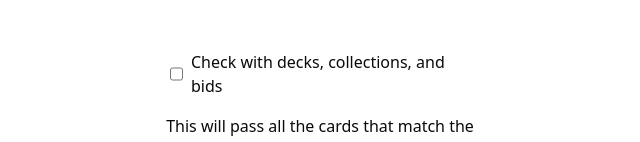
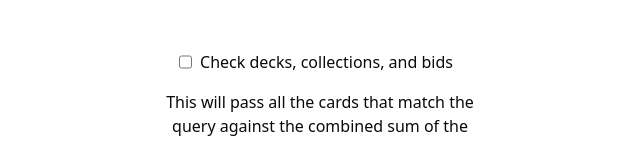
Before and after one commit to Kractero/kee, a SvelteKit app: page / in a window 1280 px wide. Shown: the part 566-708 px from the top of the page, without its empty margins (320-960 px from the left). Built offline with nearby package versions, Linux system fonts and the light colour scheme; no server answers.

Commit message:
Docs rendering

```diff
--- a/src/lib/components/ThemeSwitcher.svelte
+++ b/src/lib/components/ThemeSwitcher.svelte
@@ -1,12 +1,11 @@
 <script lang="ts">
-	import Sun from 'lucide-svelte/icons/sun';
-	import Moon from 'lucide-svelte/icons/moon';
-
-	import { toggleMode } from 'mode-watcher';
-	import { Button } from '$lib/components/ui/button/index.js';
+	import { Button } from '$lib/components/ui/button/index.js'
+	import Moon from 'lucide-svelte/icons/moon'
+	import Sun from 'lucide-svelte/icons/sun'
+	import { toggleMode } from 'mode-watcher'
 </script>
 
-<Button on:click={toggleMode} variant="ghost">
+<Button onclick={toggleMode} variant="ghost">
 	<Sun class="size-6 rotate-0 scale-100 transition-all dark:-rotate-90 dark:scale-0" />
 	<Moon class="absolute size-6 rotate-90 scale-0 transition-all dark:rotate-0 dark:scale-100" />
 	<span class="sr-only">Toggle theme</span>
--- a/src/routes/+page.svelte
+++ b/src/routes/+page.svelte
@@ -165,7 +165,7 @@
 			}}
 			checked={showClient || (ua !== '' && (decks !== '' || collections !== '' || bids !== ''))}
 		/>
-		<label for="clientCards">Check with decks, collections, and bids</label><br />
+		<label for="clientCards">Check decks, collections, and bids</label><br />
 	</div>
 	<p class="w-80 text-center">
 		This will pass all the cards that match the query against the combined sum of the specified
--- a/src/routes/docs/+page.svelte
+++ b/src/routes/docs/+page.svelte
@@ -1,12 +1,12 @@
 <script lang="ts">
 	import Head from '$lib/components/Head.svelte'
-	import SvelteMarkdown from 'svelte-markdown'
 
-	import Docs from './Docs.md?raw'
+	// @ts-expect-error importing docs markdown
+	import Docs from './Docs.md'
 </script>
 
 <Head title={`Queries - Docs}`} description={'Query cards from the NationStates card game'} />
 
 <article class="prose dark:prose-invert">
-	<SvelteMarkdown source={Docs} />
+	<Docs />
 </article>
```
